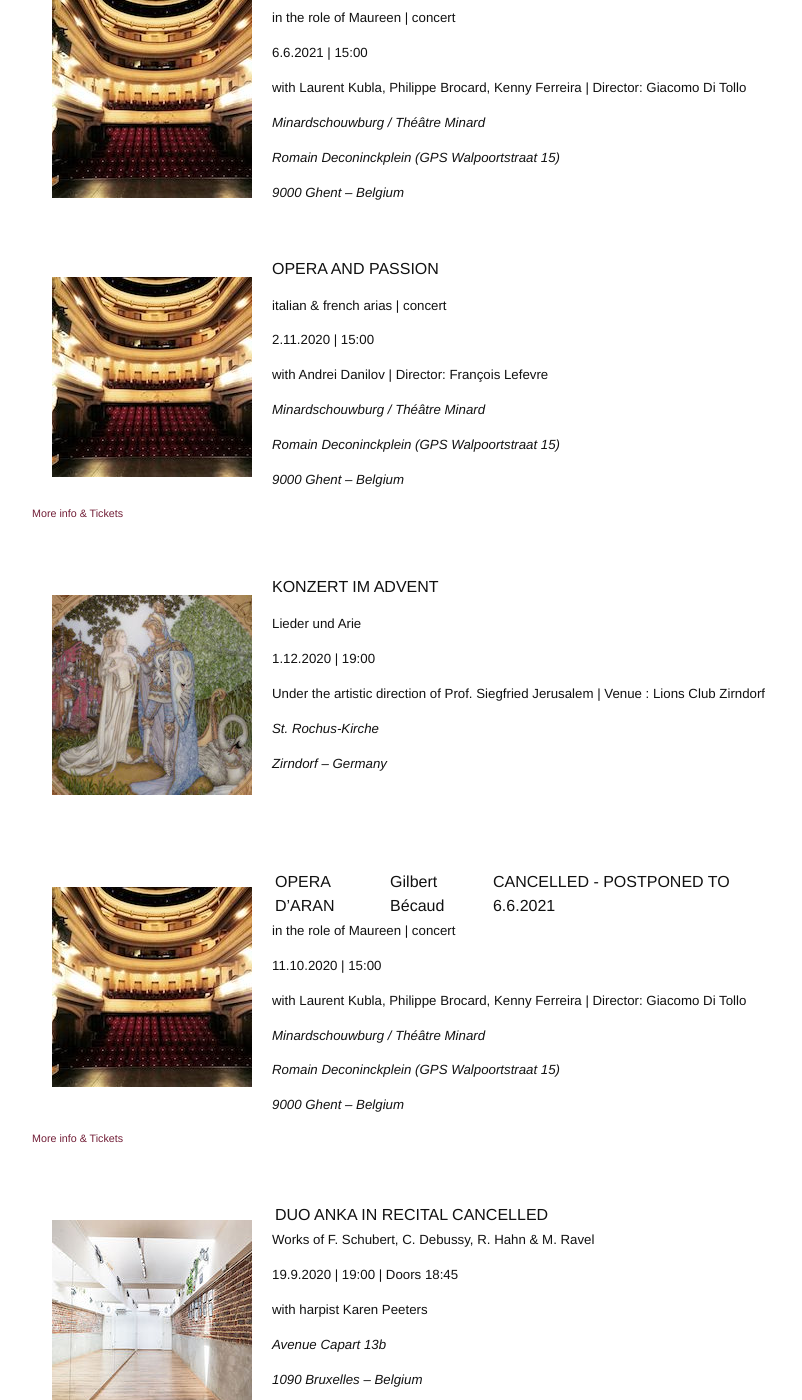
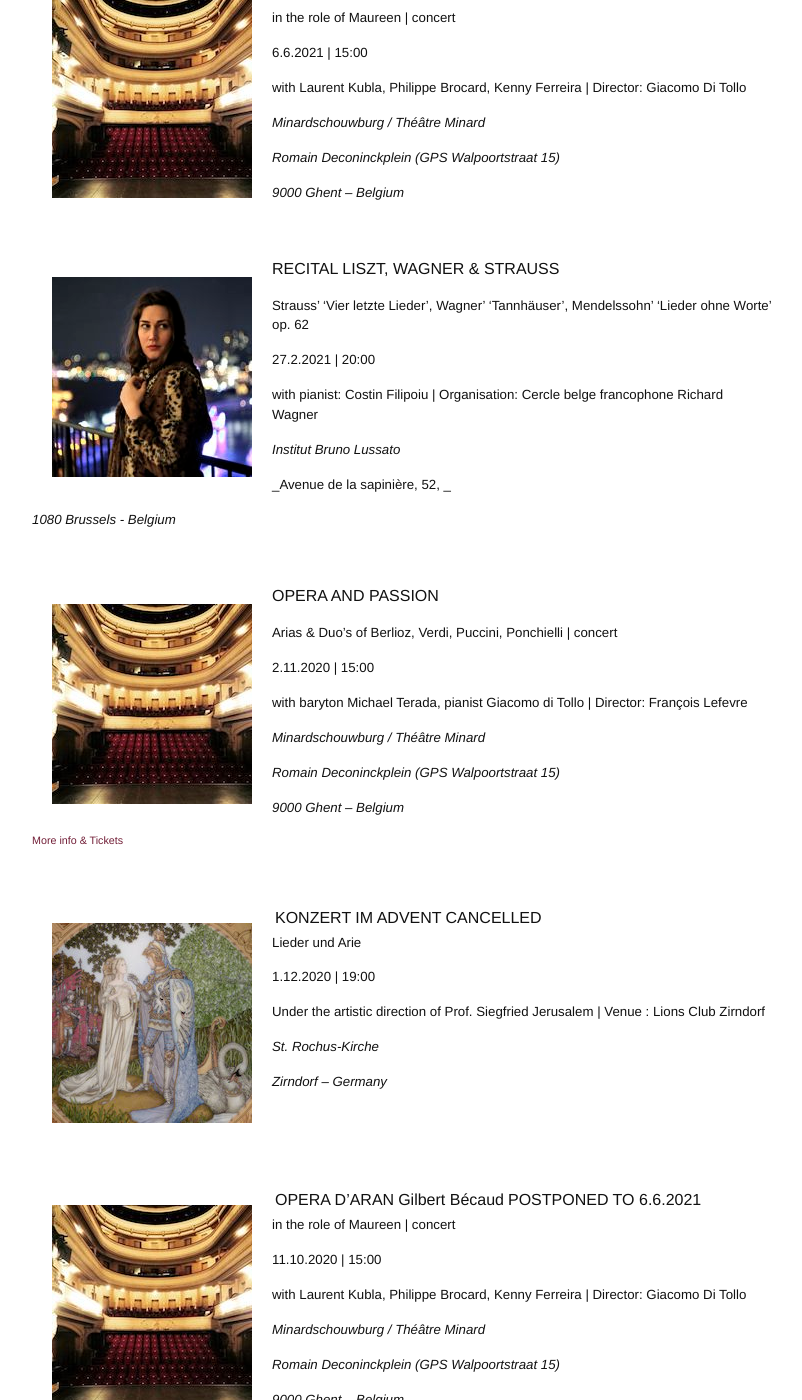
Before and after one commit to annesophie-sevens/annesophie-sevens.github.io, a Jekyll site: the page built from agenda-de.md, in a window 1280 px wide and 1400 px high, scrolled down 313 px. Shown: the whole window, without its empty margins (238-1040 px from the left). Built offline with Jekyll 4.4.1, drawn with Linux system fonts in a browser that asks for light colours; nearby versions of some CDN libraries.

Commit message:
Update agenda-de.md

```diff
--- a/agenda-de.md
+++ b/agenda-de.md
@@ -23,15 +23,33 @@
 
 &nbsp;
 
+<img style="float: left; padding: 20px" src="/assets/b2-thumbnail.jpg">
+
+RECITAL LISZT, WAGNER & STRAUSS
+
+##### Strauss’ ‘Vier letzte Lieder’, Wagner’ ‘Tannhäuser’, Mendelssohn’ ‘Lieder ohne Worte’ op. 62
+
+##### 27.2.2021 | 20:00
+
+##### with pianist: Costin Filipoiu | Organisation: Cercle belge francophone Richard Wagner
+
+##### _Institut Bruno Lussato_
+
+##### _Avenue de la sapinière, 52, _
+
+##### _1080 Brussels - Belgium_
+
+&nbsp;
+
 <img style="float: left; padding: 20px" src="/assets/Minard.jpg">
 
 OPERA AND PASSION
 
-##### italian & french arias | concert
+##### Arias & Duo's of Berlioz, Verdi, Puccini, Ponchielli | concert
 
 ##### 2.11.2020 | 15:00
 
-##### with Andrei Danilov | Director: François Lefevre
+##### with baryton Michael Terada, pianist Giacomo di Tollo | Director: François Lefevre
 
 ##### _Minardschouwburg / Théâtre Minard_
 
```
Also changed, not shown: other parts of agenda-de.md (+2 -2 lines).
